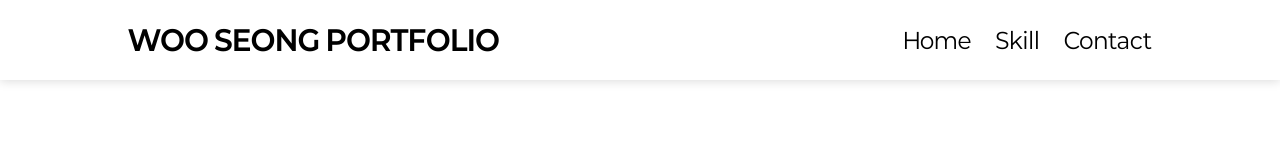
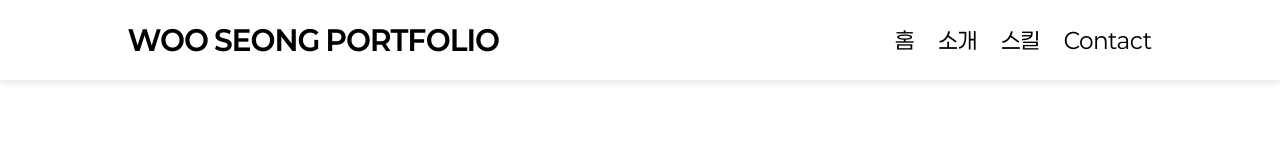
Before and after one commit to uskkkk/uskkkk.github.io, a React (Create React App) app in the folder uskkkk.github.io/: page / in a window 1280 px wide. Shown: the top 160 px of the page. Built offline with nearby package versions, Linux system fonts and the light colour scheme.

Commit message:
fix) 메뉴 코드 개선

```diff
--- a/uskkkk.github.io/src/App.js
+++ b/uskkkk.github.io/src/App.js
@@ -3,13 +3,13 @@ import Card from './components/card/Card';
 import Navigator from './components/navigator/Navigator';
 
 function App() {
+  const menu = ['홈','소개','스킬','Contact']
+
   return (
     <div className="App">
       <Navigator
         title="WOO SEONG PORTFOLIO"
-        home="Home"
-        skill="Skill"
-        contact="Contact"
+        menu={menu}
       />
       {/* <Card/> */}
     </div>
--- a/uskkkk.github.io/src/components/navigator/Navigator.js
+++ b/uskkkk.github.io/src/components/navigator/Navigator.js
@@ -13,10 +13,8 @@ function Navigator(props) {
       <div className="navigator-container">
         <div className="navigator-title">{props.title}</div>
 
-        <div className={`navigator-menu-box ${isOpen ? 'hidden' : ''}`}>
-          <div className="navigator-menu">{props.home}</div>
-          <div className="navigator-menu">{props.skill}</div>
-          <div className="navigator-menu">{props.contact}</div>
+        <div className={`navigator-menu-box`}>
+            {props.menu.map((m,i) => (<div key={i} className='navigator-menu'>{m}</div>))}
         </div>
 
         <div className="navigator-hambuger-toggle" onClick={toggleSidebar}>
@@ -28,9 +26,7 @@ function Navigator(props) {
 
       {/* 사이드바 */}
       <div className={`sidebar ${isOpen ? 'show' : ''}`}>
-        <div className="sidebar-menu">{props.home}</div>
-        <div className="sidebar-menu">{props.skill}</div>
-        <div className="sidebar-menu">{props.contact}</div>
+        {props.menu.map((m,i) => (<div key={i} className='sidebar-menu'>{m}</div>))}
       </div>
     </>
   );
--- a/uskkkk.github.io/src/index.js
+++ b/uskkkk.github.io/src/index.js
@@ -11,7 +11,4 @@ root.render(
   </React.StrictMode>
 );
 
-// If you want to start measuring performance in your app, pass a function
-// to log results (for example: reportWebVitals(console.log))
-// or send to an analytics endpoint. Learn more: https://bit.ly/CRA-vitals
 reportWebVitals();
--- a/uskkkk.github.io/src/styles/Navigator.css
+++ b/uskkkk.github.io/src/styles/Navigator.css
@@ -93,6 +93,10 @@
 }
 
 @media (max-width: 991px) {
+  .navigator-container {
+    padding: 0 2% 0 5%;
+  }
+
   .navigator-hambuger-toggle {
     display: flex;
   }
@@ -113,6 +117,9 @@
     cursor: pointer;
     z-index: 1000;
   }
+  .navigator-title {
+    font-size: 18px;
+  }
 }
 
 /* PC에서는 아예 안 보이도록 */
```
